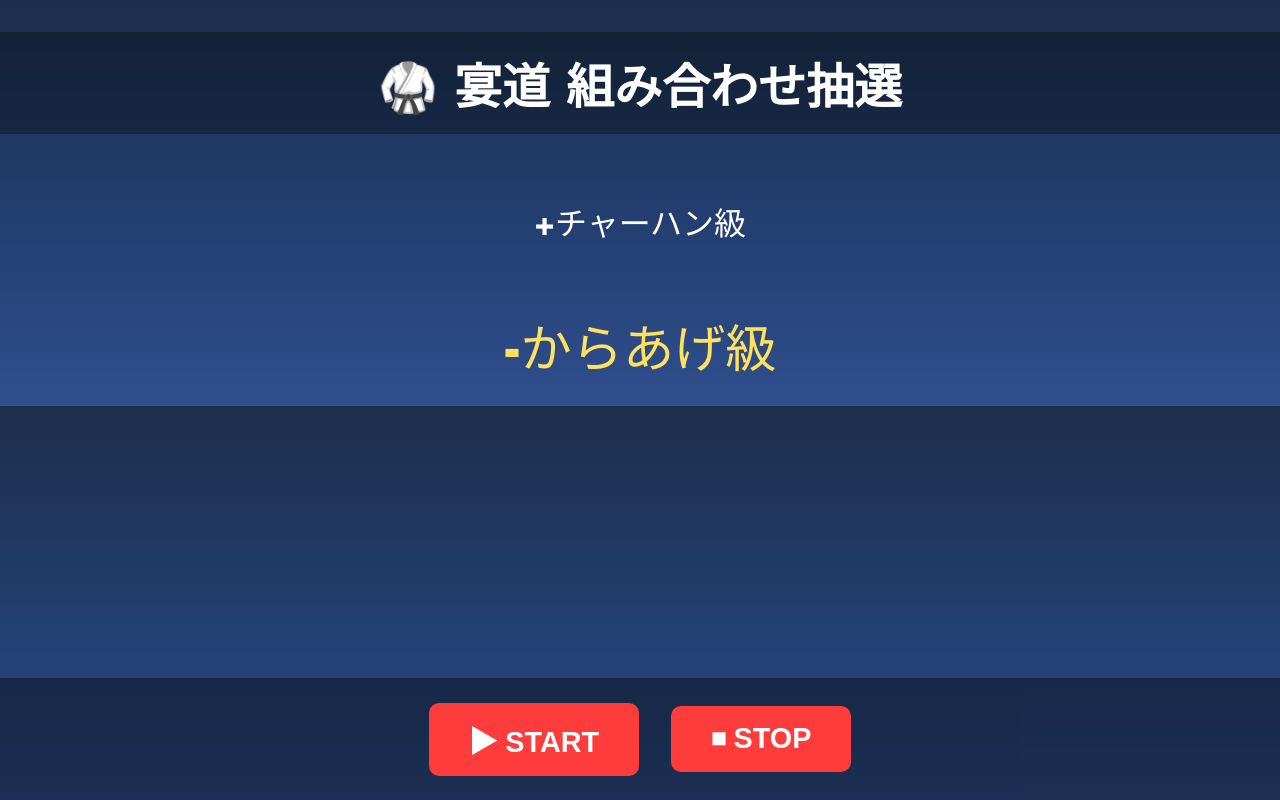
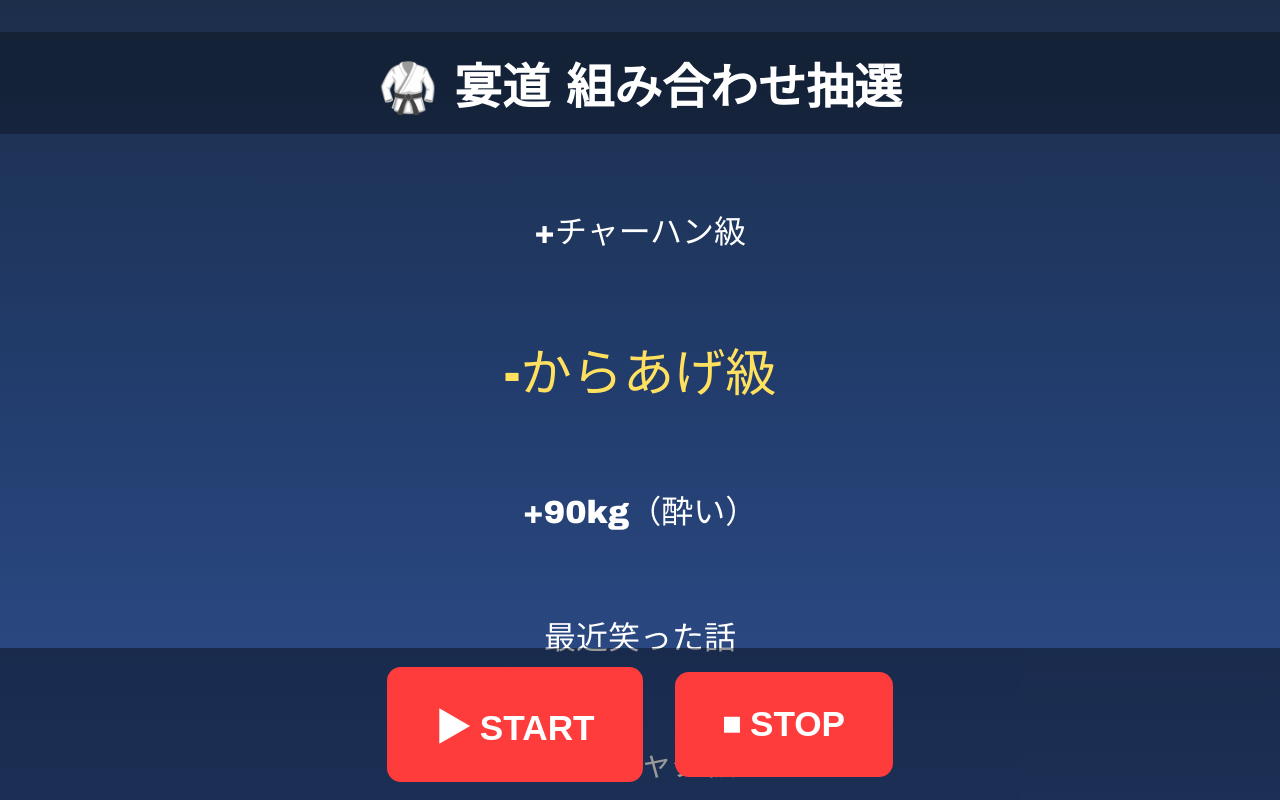
Before and after one commit to masayuki610930/2025-07-24, a plain HTML site: page index.html in a window 1280 px wide. Drawn offline with Linux system fonts and the light colour scheme.

Commit message:
Update index.html

```diff
--- a/index.html
+++ b/index.html
@@ -4,9 +4,10 @@
   <meta charset="UTF-8">
   <title>宴道 抽選ルーレット</title>
   <style>
-    body {
+    html, body {
       margin: 0;
       padding: 0;
+      height: 100%;
       background: linear-gradient(to bottom, #1c2e4a, #223d6e, #2f4e8c);
       font-family: 'Arial Black', sans-serif;
       color: white;
@@ -21,9 +22,8 @@
     }
 
     #roller {
-      height: 15rem; /* 約5行分 */
+      height: calc(100vh - 150px); /* ボタン除いた残り高さに */
       overflow: hidden;
-      position: relative;
       margin: auto;
       width: 100%;
       display: flex;
@@ -34,7 +34,7 @@
 
     .item {
       font-size: 2rem;
-      padding: 2rem 0;
+      padding: 2.5rem 0;
       transition: transform 0.2s, font-size 0.2s;
     }
 
@@ -52,18 +52,18 @@
       display: flex;
       justify-content: center;
       gap: 2rem;
-      height: 90px;
+      height: 120px;
       align-items: center;
     }
 
     button {
-      font-size: 1.8rem;
-      padding: 1rem 2.5rem;
+      font-size: 2.2rem;
+      padding: 2rem 3rem;
       font-weight: bold;
       color: white;
       background-color: #ff3c3c;
       border: none;
-      border-radius: 10px;
+      border-radius: 14px;
       cursor: pointer;
     }
 
@@ -97,7 +97,7 @@
 
     const roller = document.getElementById('roller');
     let intervalId;
-    let speed = 5;
+    let speed = 15; // ← スピード3倍
     let offset = 0;
     let slowingDown = false;
 
@@ -130,7 +130,7 @@
     function startRoll() {
       populate();
       offset = 0;
-      speed = 5;
+      speed = 15;
       slowingDown = false;
       if (intervalId) clearInterval(intervalId);
       intervalId = setInterval(() => {
@@ -139,7 +139,7 @@
         if (offset >= roller.scrollHeight - roller.clientHeight) offset = 0;
         highlightCenterItem();
         if (slowingDown) {
-          speed *= 0.95;
+          speed *= 0.975; // ← よりゆるやかに停止
           if (speed < 0.5) {
             clearInterval(intervalId);
             highlightCenterItem();
```
